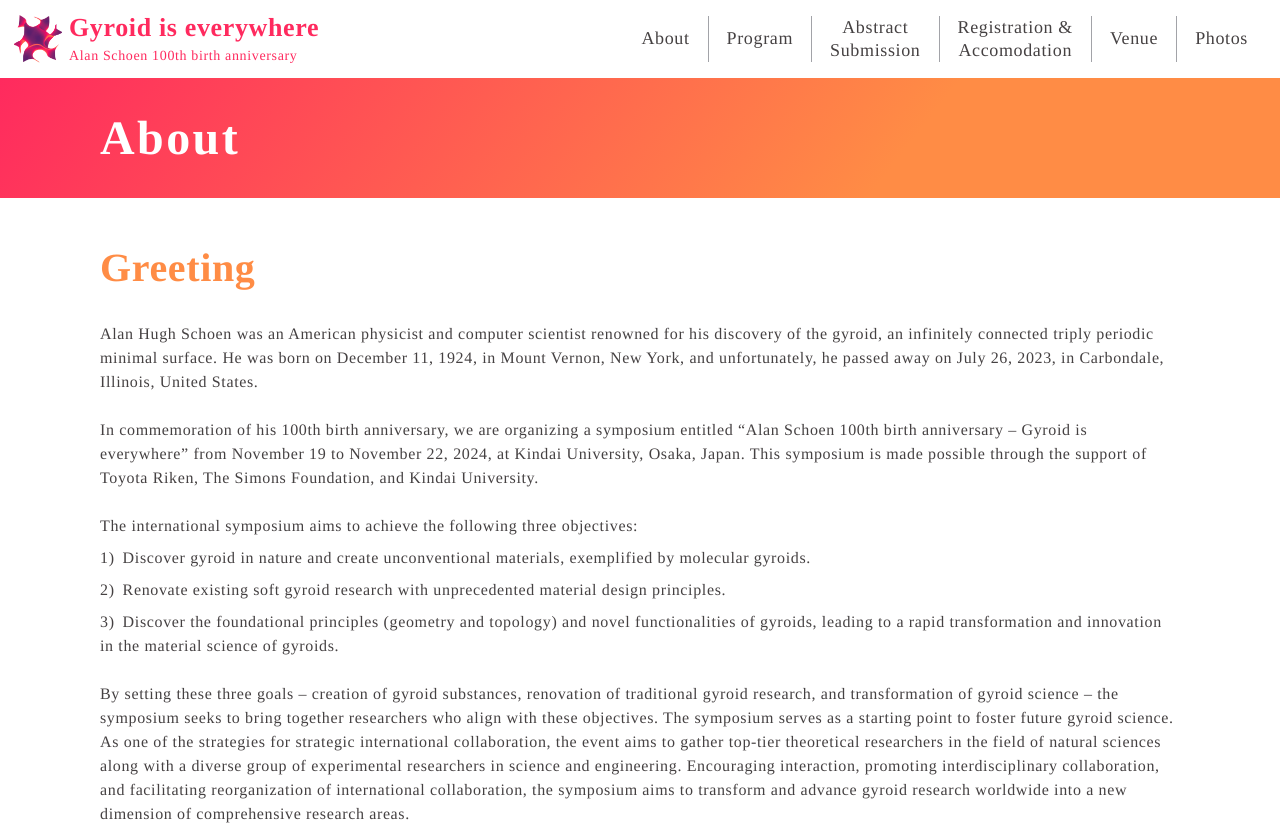
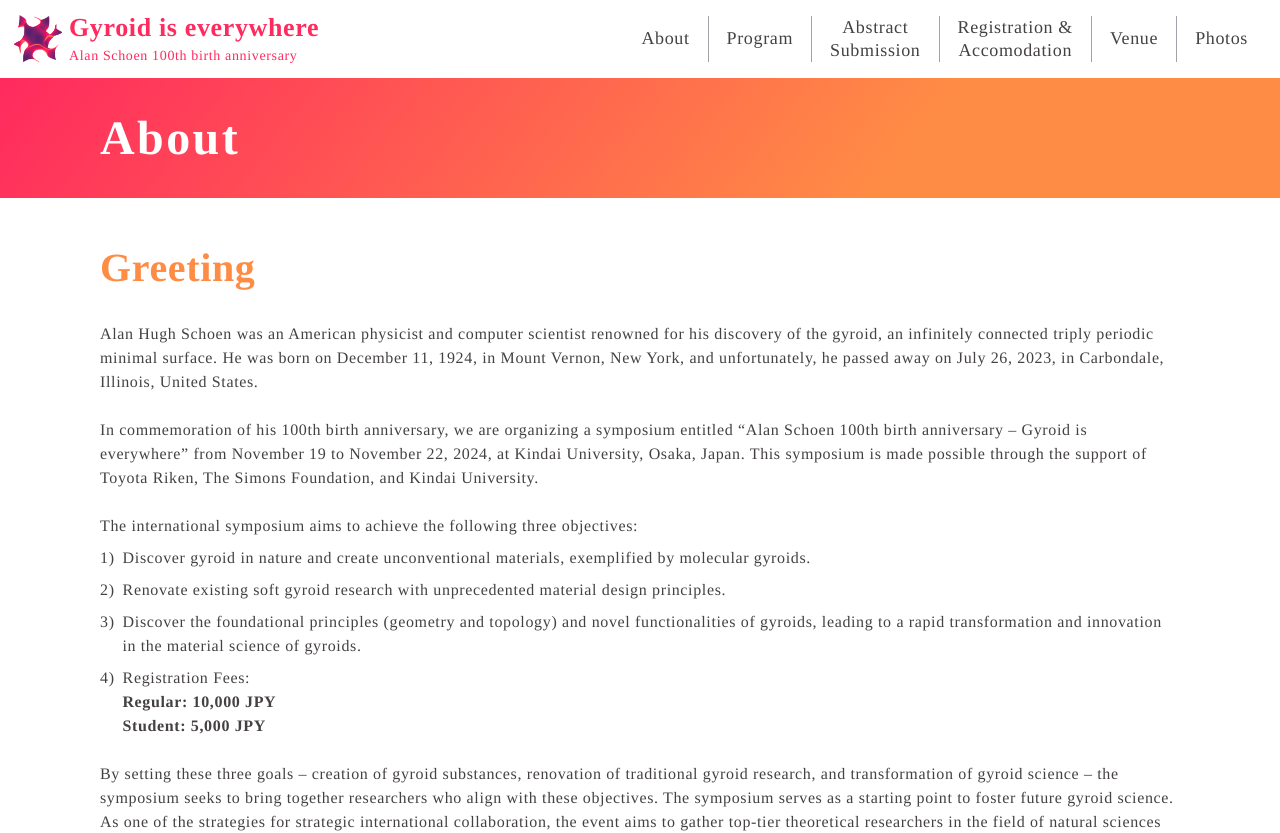
Before and after one commit to dorara-m/conference, a React (Create React App) app: page /about in a window 1280 px wide. Shown: the top 833 px of the page. Built offline with nearby package versions, Linux system fonts and the light colour scheme.

Commit message:
mod: fb20240117

```diff
--- a/src/App.scss
+++ b/src/App.scss
@@ -39,7 +39,7 @@ button {
 }
 
 // 検討
-p {
+.paragraph {
   margin-bottom: 24px;
   strong {
     font-weight: bold;
@@ -47,15 +47,21 @@ p {
 }
 ol {
   margin-top: 8px;
-  li {
+  padding-left: 1.4em;
+  > li {
     counter-increment: item;
-  }
-  li::before {
-    content: counter(item) ")";
-    margin-right: 8px;
-  }
-  li + li {
-    margin-top: 8px;
+    text-indent: -1.4em;
+    &::before {
+      content: counter(item) ")";
+      margin-right: 8px;
+    }
+    & + li {
+      margin-top: 8px;
+    }
+    > ul {
+      padding-left: 1.4em;
+      font-weight: bold;
+    }
   }
 }
 
--- a/src/pages/Program.jsx
+++ b/src/pages/Program.jsx
@@ -32,6 +32,7 @@ export default function Program() {
               "Łucja Kowlewska (Warsaw)",
               "Vinodkumar Saranathan (Krea)",
               "Philipp Schönhöfer (Michigan)",
+              "Justin Llandro (Sumitomo Chemical)",
               // "Not yet confirmed. Justin Llandro (Tohoku)",
             ]}
           />
--- a/src/pages/about/About.jsx
+++ b/src/pages/about/About.jsx
@@ -9,25 +9,25 @@ export default function About() {
     <div className="About">
       <PageHeader heading="About" />
       <Section heading="Greeting">
-        <p>
+        <p className="paragraph">
           Alan Hugh Schoen was an American physicist and computer scientist
           renowned for his discovery of the gyroid, an infinitely connected
           triply periodic minimal surface. He was born on December 11, 1924, in
           Mount Vernon, New York, and unfortunately, he passed away on July 26,
           2023, in Carbondale, Illinois, United States.
         </p>
-        <p>
+        <p className="paragraph">
           In commemoration of his 100th birth anniversary, we are organizing a
           symposium entitled “Alan Schoen 100th birth anniversary – Gyroid is
           everywhere” from November 19 to November 22, 2024, at Kindai
           University, Osaka, Japan. This symposium is made possible through the
           support of Toyota Riken, The Simons Foundation, and Kindai University.
         </p>
-        <p>
-          <span>
+        <div className="paragraph">
+          <p>
             The international symposium aims to achieve the following three
             objectives:
-          </span>
+          </p>
           <ol>
             <li>
               Discover gyroid in nature and create unconventional materials,
@@ -42,9 +42,16 @@ export default function About() {
               novel functionalities of gyroids, leading to a rapid
               transformation and innovation in the material science of gyroids.
             </li>
+            <li>
+              <span>Registration Fees:</span>
+              <ul>
+                <li>Regular: 10,000 JPY</li>
+                <li>Student: 5,000 JPY</li>
+              </ul>
+            </li>
           </ol>
-        </p>
-        <p>
+        </div>
+        <p className="paragraph">
           By setting these three goals – creation of gyroid substances,
           renovation of traditional gyroid research, and transformation of
           gyroid science – the symposium seeks to bring together researchers who
@@ -66,7 +73,7 @@ export default function About() {
             list={[
               "Stephen Hyde (ANU)",
               "Randall Kamien (UPENN)",
-              "Yushu Matsuhita (Toyota Riken)",
+              "Yushu Matsushita (Toyota Riken)",
               "Gerd Schröder‐Turk (Murdoch)",
             ]}
           />
@@ -96,7 +103,7 @@ export default function About() {
         </ul>
       </Section>
       <Section heading="Important dates" hasBg>
-        <p>
+        <p className="paragraph">
           1st circular <strong>2023/12/24</strong>
         </p>
       </Section>
--- a/src/pages/about/About.module.scss
+++ b/src/pages/about/About.module.scss
@@ -7,10 +7,4 @@
   @include mq() {
     grid-template-columns: repeat(4, 1fr);
   }
-  //あとで整理
-  padding: 0;
-  list-style: none;
-  li {
-    margin: 0;
-  }
 }
```
Also changed, not shown: public/support/logo01.png.
